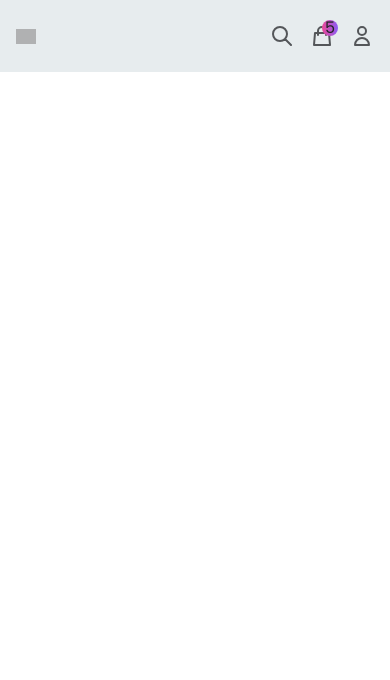
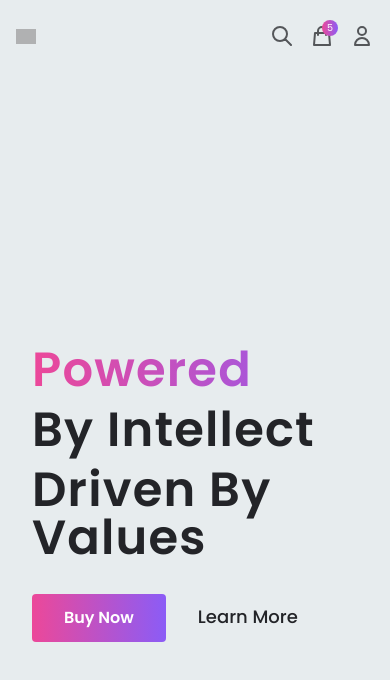
Before and after one commit to Morkachukzy/apple-redesign, a Next.js app: page / in a window 390 px wide. Shown: the top 680 px of the page. Built offline with nearby package versions, Linux system fonts and the light colour scheme; grey boxes are pictures that could not be loaded.

Commit message:
add hero section

```diff
--- a/pages/_app.tsx
+++ /dev/null
@@ -1,8 +0,0 @@
-import '../styles/globals.css'
-import type { AppProps } from 'next/app'
-
-function MyApp({ Component, pageProps }: AppProps) {
-  return <Component {...pageProps} />
-}
-
-export default MyApp
--- /dev/null
+++ b/src/common/Button.tsx
@@ -0,0 +1,49 @@
+type ButtonProps = {
+  title: string;
+  onClick?: () => void;
+  width?: string;
+  loading?: boolean;
+  padding?: string;
+  noIcon?: boolean;
+};
+const Button = ({
+  title,
+  onClick,
+  width,
+  loading,
+  padding,
+  noIcon,
+}: ButtonProps) => {
+  return (
+    <button
+      className={`ease group relative z-30 box-border inline-flex ${
+        width ? width : "w-auto"
+      } ${padding} cursor-pointer items-center justify-center overflow-hidden bg-indigo-600 bg-gradient-to-r from-pink-500 to-violet-500 font-bold text-white transition-all duration-300 focus:outline-none`}
+      onClick={onClick}
+    >
+      <span className="absolute bottom-0 right-0 -mb-8 -mr-5 h-20 w-8 translate-x-1 rotate-45 transform bg-white opacity-10 transition-all duration-300 ease-out group-hover:translate-x-0"></span>
+      <span className="absolute top-0 left-0 -mt-1 -ml-12 h-8 w-20 -translate-x-1 -rotate-45 transform bg-white opacity-10 transition-all duration-300 ease-out group-hover:translate-x-0"></span>
+
+      <span className="relative z-20 flex items-center font-semibold">
+        {noIcon && (
+          <svg
+            className="relative mr-2 h-5 w-5 flex-shrink-0 text-white"
+            fill="none"
+            stroke="currentColor"
+            viewBox="0 0 24 24"
+            xmlns="http://www.w3.org/2000/svg"
+          >
+            <path
+              strokeLinecap="round"
+              strokeLinejoin="round"
+              strokeWidth="2"
+              d="M13 10V3L4 14h7v7l9-11h-7z"
+            ></path>
+          </svg>
+        )}
+        {loading ? "Loading..." : title}
+      </span>
+    </button>
+  );
+};
+export default Button;
--- a/components/Header.tsx
+++ b/src/components/Header.tsx
@@ -31,7 +31,7 @@
         <SearchIcon className="headerIcon" />
         <Link href="/checkout">
           <div className="relative cursor-pointer">
-            <span className="absolute -right-1 -top-1 z-50 flex h-4 w-4 items-center justify-center rounded-full bg-gradient-to-r from-pink-500 to-violet-500">
+            <span className="absolute -right-1 -top-1 z-50 flex h-4 w-4 items-center justify-center rounded-full bg-gradient-to-r from-pink-500 to-violet-500 text-[0.6rem] text-white">
               5
             </span>
             <ShoppingBagIcon className="headerIcon" />
--- /dev/null
+++ b/src/components/Hero.tsx
@@ -0,0 +1,28 @@
+import Image from "next/image";
+import Button from "../common/Button";
+
+const Hero = () => {
+  return (
+    <section className="sticky top-0 mx-auto flex h-screen max-w-[1350px] items-center justify-between px-8">
+      <div className="space-y-8">
+        <h1 className="space-y-3 text-5xl font-semibold tracking-wide lg:text-6xl xl:text-7xl">
+          <span className="block bg-gradient-to-r from-pink-500 to-violet-500 bg-clip-text text-transparent">
+            Powered
+          </span>
+          <span className="block">By Intellect</span>
+          <span className="block">Driven By Values</span>
+        </h1>
+
+        <div className="space-x-8">
+          <Button title="Buy Now" />
+          <a className="link">Learn More</a>
+        </div>
+      </div>
+      <div className="relative hidden h-[450px] w-[450px] transition-all duration-500 md:inline lg:h-[650px] lg:w-[600px]">
+        <Image src="/iphone.png" layout="fill" objectFit="contain" />
+      </div>
+    </section>
+  );
+};
+
+export default Hero;
--- /dev/null
+++ b/src/pages/_app.tsx
@@ -0,0 +1,8 @@
+import "../styles/globals.css";
+import type { AppProps } from "next/app";
+
+function MyApp({ Component, pageProps }: AppProps) {
+  return <Component {...pageProps} />;
+}
+
+export default MyApp;
--- a/pages/index.tsx
+++ b/src/pages/index.tsx
@@ -2,7 +2,7 @@
 import Head from "next/head";
 import Image from "next/image";
 import Header from "../components/Header";
-
+import Hero from "../components/Hero";
 const Home: NextPage = () => {
   return (
     <div className="">
@@ -12,6 +12,10 @@
       </Head>
 
       <Header />
+
+      <main className="bg- relative h-[200vh] bg-[#E7ECEE]">
+        <Hero />
+      </main>
     </div>
   );
 };
--- a/styles/globals.css
+++ b/src/styles/globals.css
@@ -7,6 +7,9 @@
 @layer base {
   body {
     @apply font-body text-[#232428];
+  }
+  button {
+    @apply rounded py-3 px-8;
   }
 }
 
@@ -18,4 +21,10 @@
   .headerIcon {
     @apply h-6 w-6 cursor-pointer opacity-75 transition hover:opacity-100;
   }
+  .link {
+    @apply relative cursor-pointer text-lg font-medium before:absolute before:inset-x-0
+      before:-bottom-1.5 before:h-0.5 before:origin-left before:scale-x-0 before:transform
+      before:rounded-bl before:bg-black before:transition-all before:duration-200
+      hover:before:scale-x-100;
+  }
 }
--- a/tailwind.config.js
+++ b/tailwind.config.js
@@ -1,8 +1,8 @@
 /** @type {import('tailwindcss').Config} */
 module.exports = {
   content: [
-    "./pages/**/*.{js,ts,jsx,tsx}",
-    "./components/**/*.{js,ts,jsx,tsx}",
+    "./src/pages/**/*.{js,ts,jsx,tsx}",
+    "./src/components/**/*.{js,ts,jsx,tsx}",
   ],
   theme: {
     extend: {
```
Also changed, not shown: src/pages/api/hello.ts (renamed from pages/api/hello.ts), 1 other file (tests, documents, lock files or other folders).
